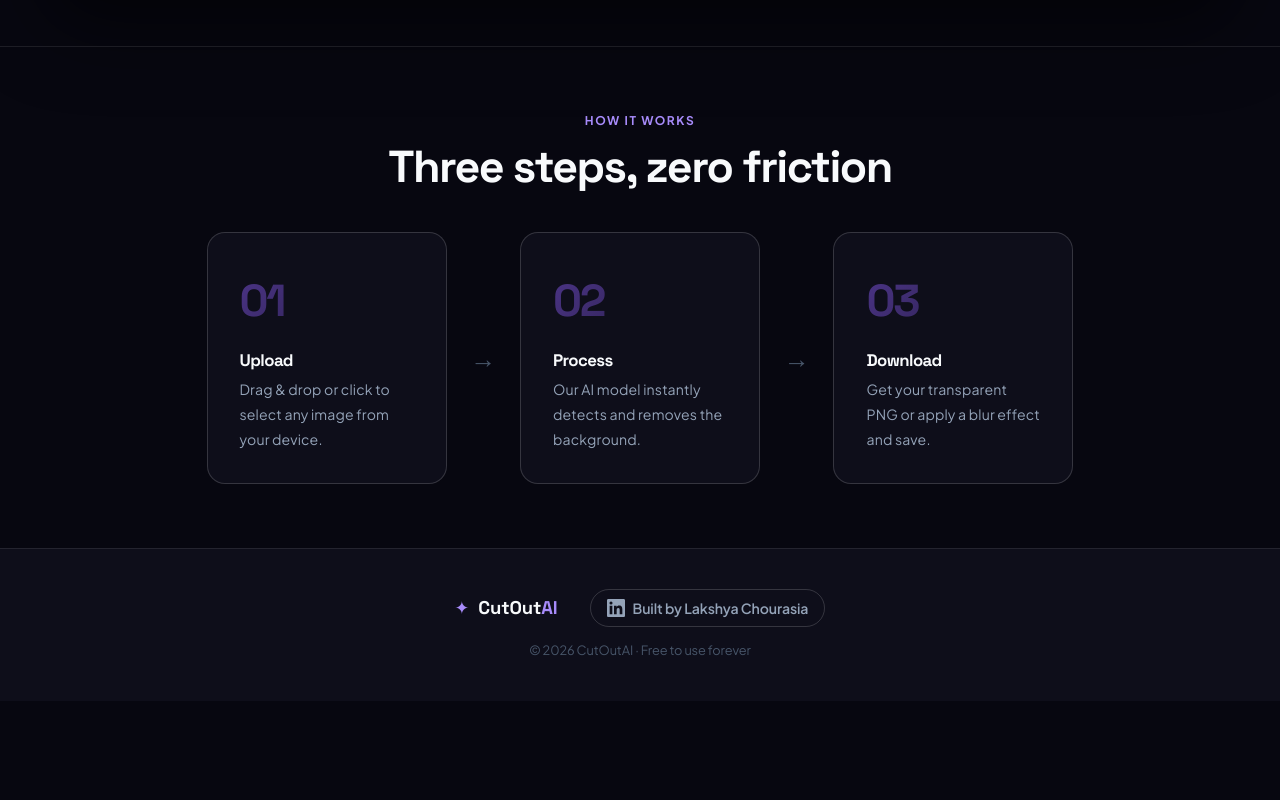
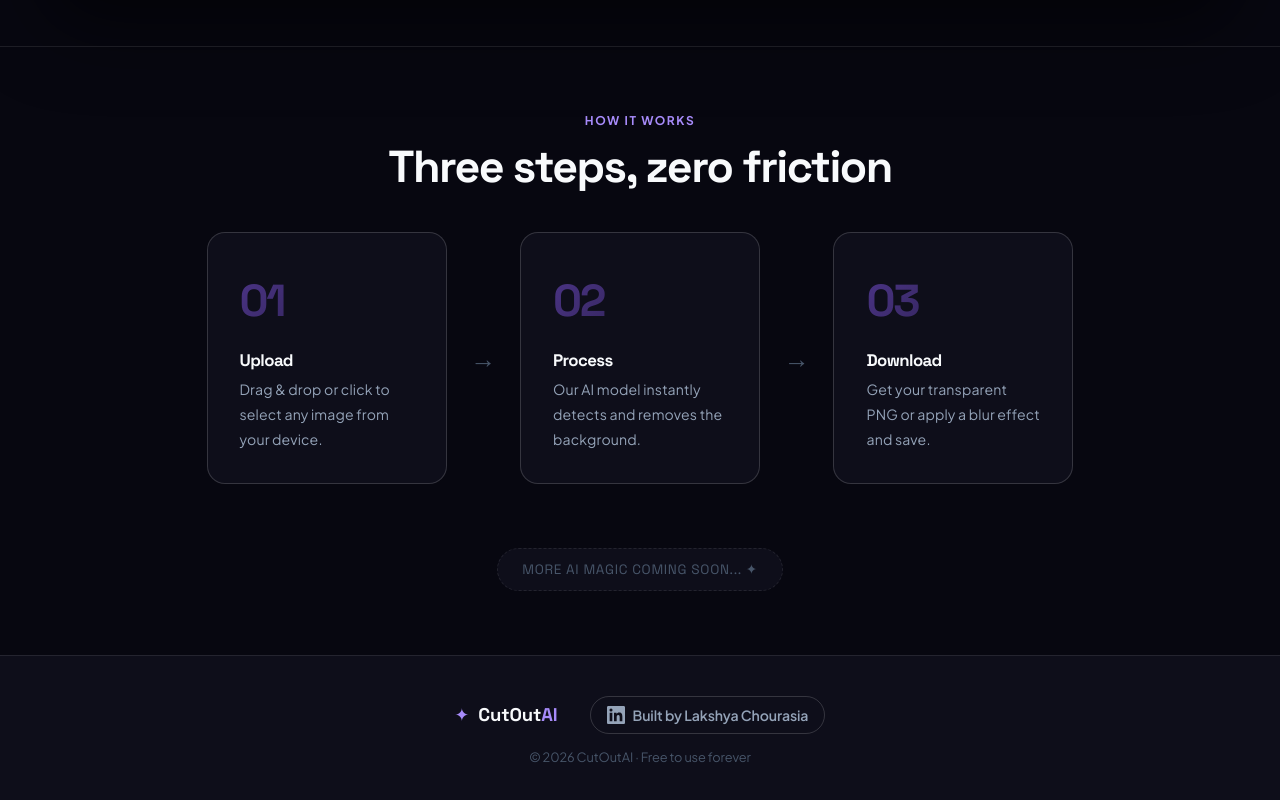
Before and after one commit to lakshya-chourasia/CutOutAi, a React (Vite) app: page / in a window 1280 px wide. Shown: the part 2824-3624 px from the top of the page. Before the commit the page ends 3525 px from the top, so only its background shows below. Built offline with nearby package versions, Linux system fonts and the light colour scheme.

Commit message:
Add future roadmap teaser below steps section

```diff
--- a/src/App.css
+++ b/src/App.css
@@ -1438,6 +1438,36 @@
   align-self: center;
 }
 
+.more-to-come {
+  margin-top: 4rem;
+  text-align: center;
+  font-family: 'Space Grotesk', sans-serif;
+  font-size: 0.85rem;
+  color: var(--text-dim);
+  letter-spacing: 0.05em;
+  text-transform: uppercase;
+}
+
+.more-to-come span {
+  display: inline-block;
+  padding: 0.6rem 1.5rem;
+  border: 1px dashed var(--border);
+  border-radius: 99px;
+  background: var(--surface);
+  transition: all 0.4s ease;
+  cursor: default;
+}
+
+.more-to-come span:hover {
+  color: var(--purple-light);
+  border-style: solid;
+  border-color: rgba(139, 92, 246, 0.3);
+  background: var(--surface-2);
+  box-shadow: 0 0 30px rgba(139, 92, 246, 0.08);
+  transform: translateY(-2px);
+}
+
+
 /* ═══════════════════════════════════════════════
    Footer
 ═══════════════════════════════════════════════ */
--- a/src/App.jsx
+++ b/src/App.jsx
@@ -546,6 +546,9 @@
             <p>Get your transparent PNG or apply a blur effect and save.</p>
           </div>
         </div>
+        <div className="more-to-come">
+          <span>More AI magic coming soon... ✦</span>
+        </div>
       </section>
 
       {/* ── Footer ── */}
```
